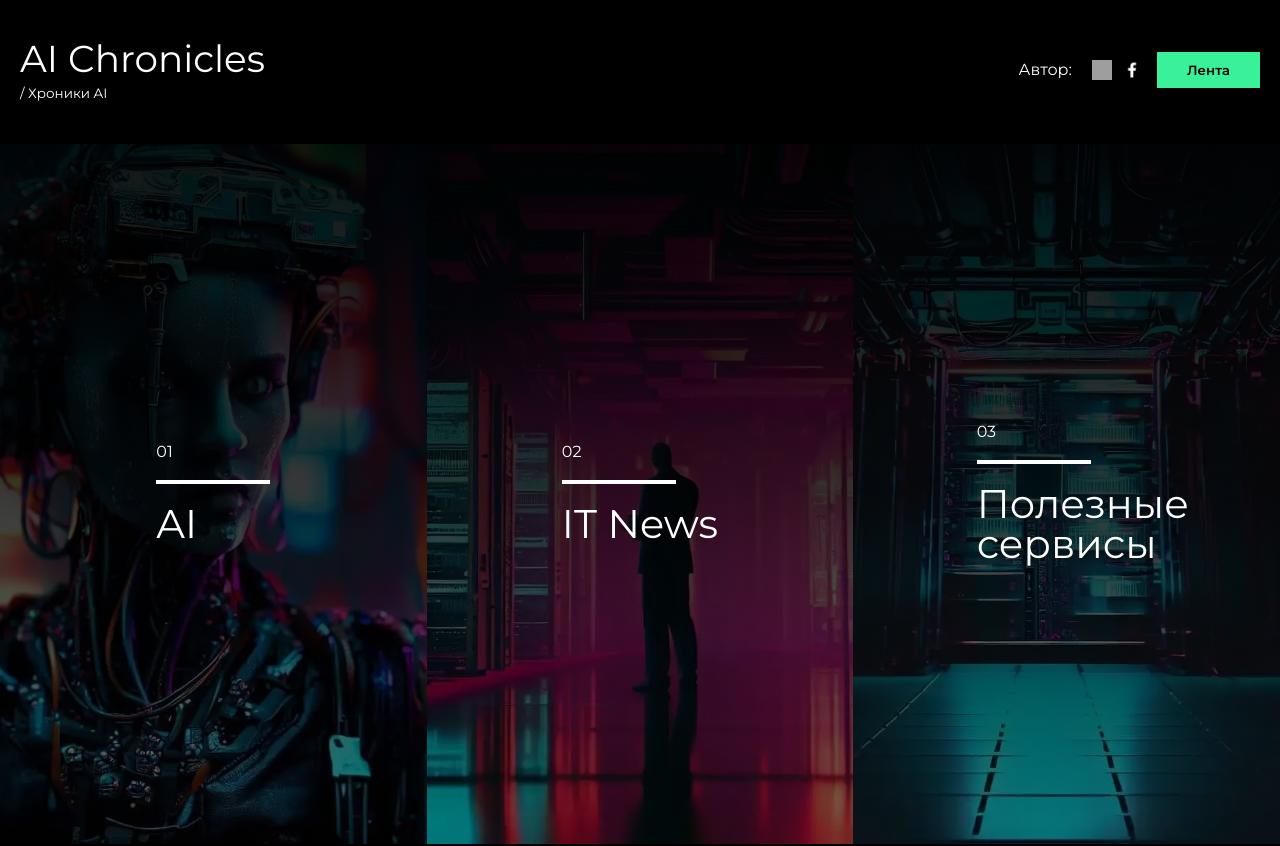
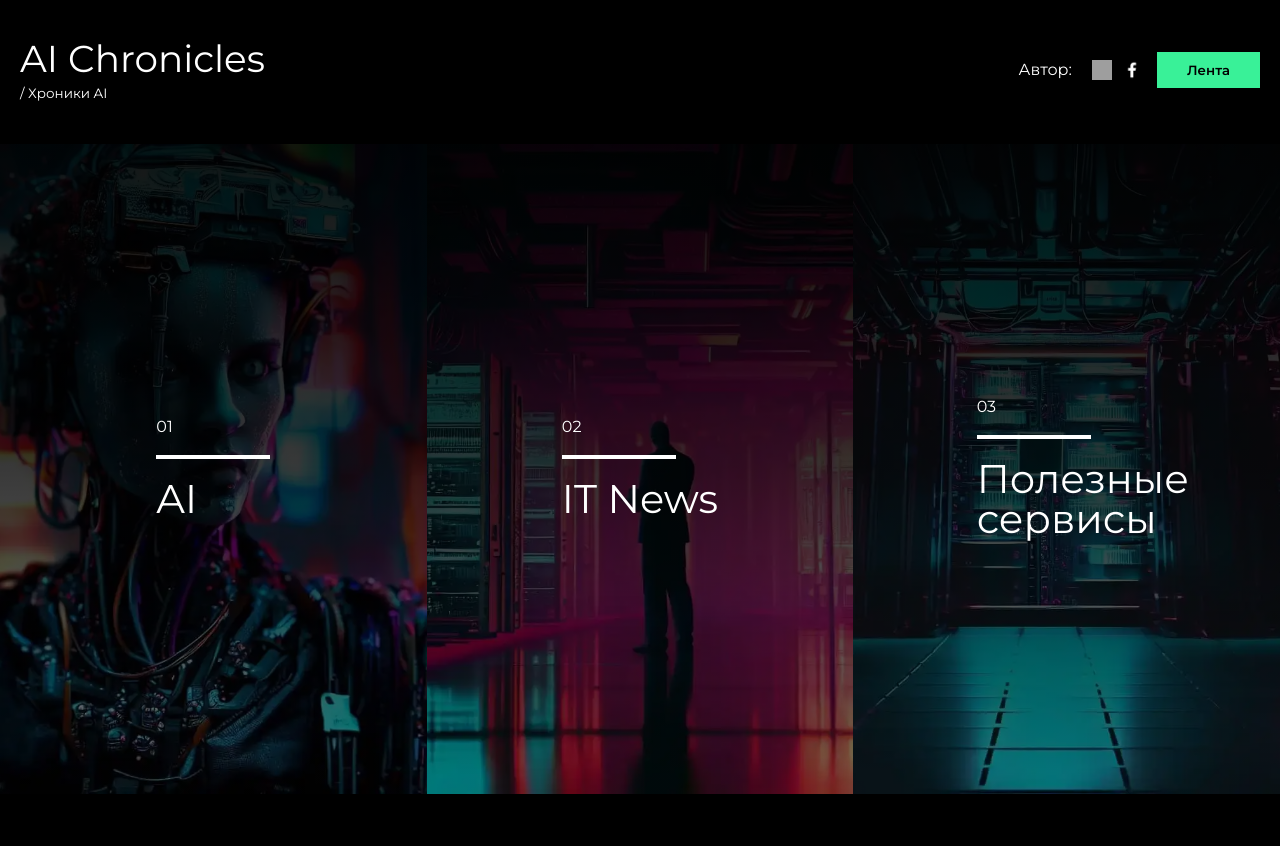
Before and after one commit to TheHeiseDev/NewsPortal, a React (Create React App) app: page / in a window 1280 px wide. Shown: the top 846 px of the page. Built offline with nearby package versions, Linux system fonts and the light colour scheme; no server answers; grey boxes are pictures that could not be loaded.

Commit message:
Исправил ошибки в стилях

```diff
--- a/package.json
+++ b/package.json
@@ -27,7 +27,8 @@
     "react-scripts": "5.0.1",
     "sass": "^1.62.1",
     "typescript": "^4.9.5",
-    "web-vitals": "^2.1.4"
+    "web-vitals": "^2.1.4",
+    "yup": "^1.2.0"
   },
   "scripts": {
     "start": "react-scripts start",
--- a/src/components/Intro/Intro.module.scss
+++ b/src/components/Intro/Intro.module.scss
@@ -14,7 +14,7 @@
   grid-template-rows: 1fr;
   grid-column-gap: 0px;
   grid-row-gap: 0px;
-  height: 700px;
+  height: calc(100vh - 150px);
 
   @media (max-width: 767px) {
     display: grid;
```
Also changed, not shown: 1 other file (tests, documents, lock files or other folders).
